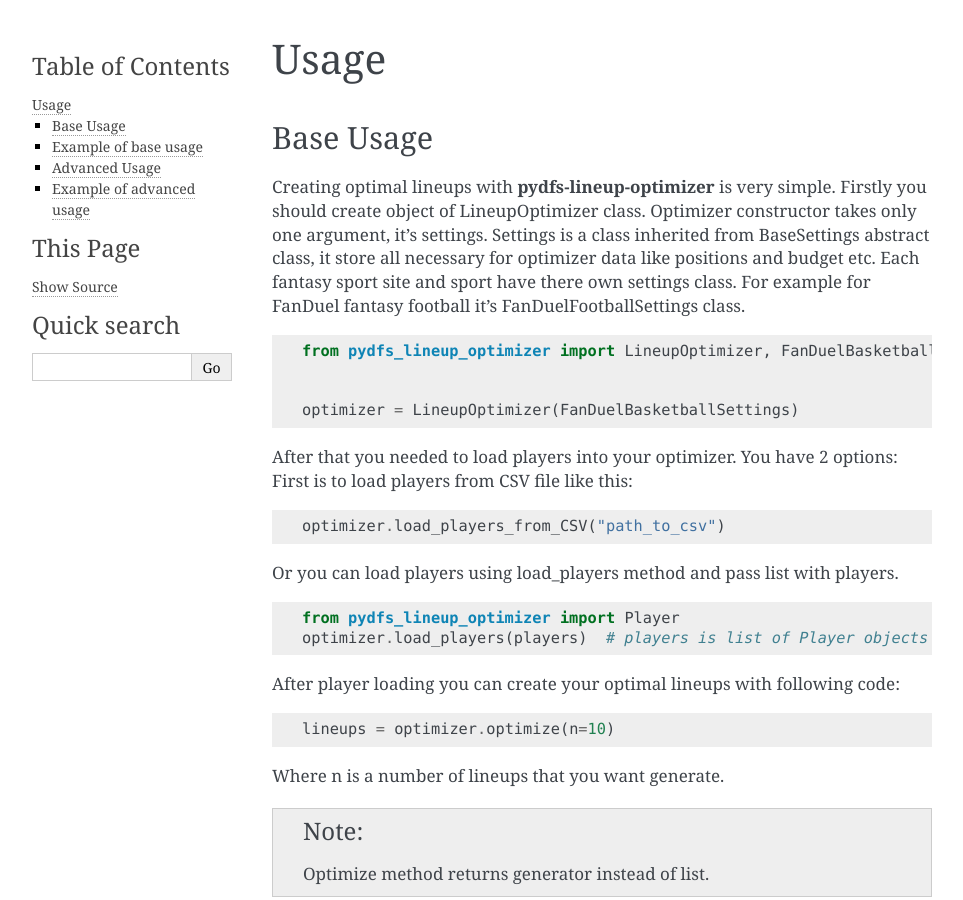
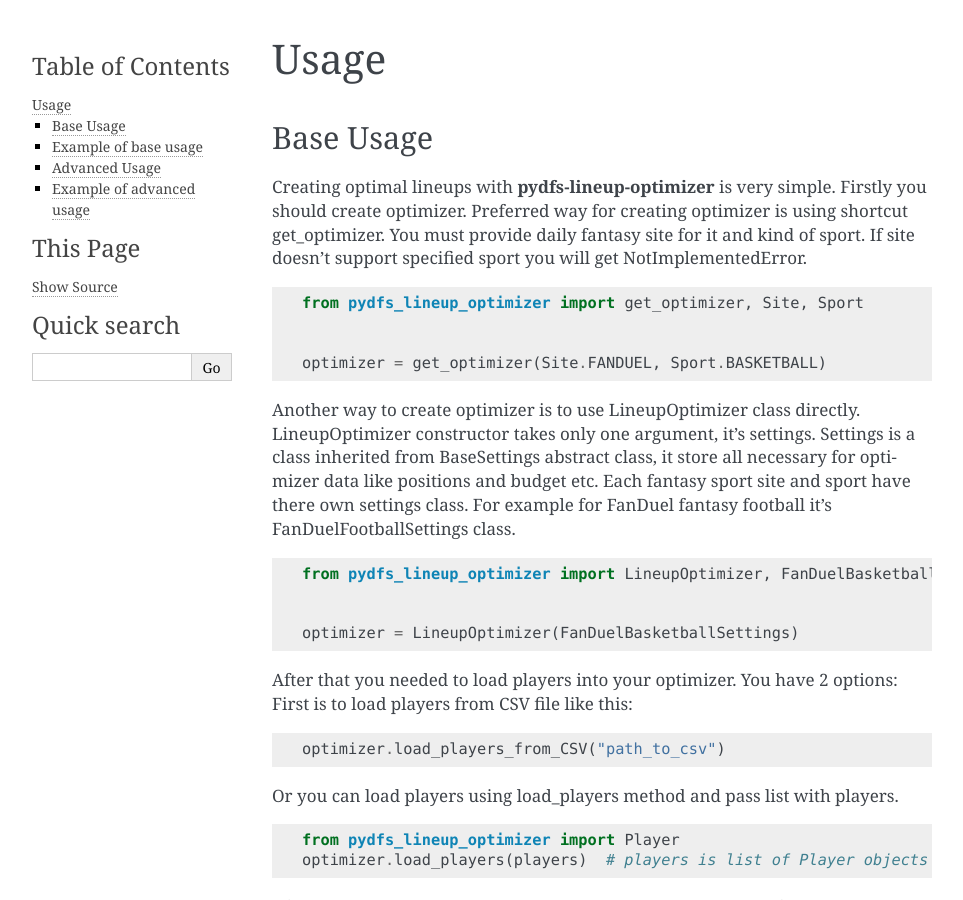
Before and after one commit to DimaKudosh/pydfs-lineup-optimizer, a Sphinx documentation site: the page built from docs/usage.rst, in a window 1280 px wide and 900 px high. Shown: the whole window, without its empty margins (148-1111 px from the left). Built offline with Sphinx 7.4.7, drawn with Linux system fonts in a browser that asks for light colours; some of the changed text lies outside the part shown.

Commit message:
Update docs

```diff
--- a/docs/index.rst
+++ b/docs/index.rst
@@ -25,9 +25,9 @@
 +--------+------------+---------+-------+--------------+
 | NBA    | \+         | \+      | \+    | \+           |
 +--------+------------+---------+-------+--------------+
-| NHL    | \-         | \-      | \+    | \+           |
+| NHL    | \+         | \+      | \+    | \+           |
 +--------+------------+---------+-------+--------------+
-| MLB    | \-         | \-      | \-    | \-           |
+| MLB    | \+         | \+      | \-    | \-           |
 +--------+------------+---------+-------+--------------+
 
 
--- a/docs/usage.rst
+++ b/docs/usage.rst
@@ -7,8 +7,19 @@
 Base Usage
 ----------
 Creating optimal lineups with **pydfs-lineup-optimizer** is very simple.
-Firstly you should create object of LineupOptimizer class.
-Optimizer constructor takes only one argument, it's settings.
+Firstly you should create optimizer. Preferred way for creating optimizer is using
+shortcut get_optimizer. You must provide daily fantasy site for it and kind of sport.
+If site doesn't support specified sport you will get NotImplementedError.
+
+.. code-block:: python
+
+    from pydfs_lineup_optimizer import get_optimizer, Site, Sport
+
+
+    optimizer = get_optimizer(Site.FANDUEL, Sport.BASKETBALL)
+
+Another way to create optimizer is to use LineupOptimizer class directly.
+LineupOptimizer constructor takes only one argument, it's settings.
 Settings is a class inherited from BaseSettings abstract class, it store all necessary for optimizer data
 like positions and budget etc. Each fantasy sport site and sport have there own settings class.
 For example for FanDuel fantasy football it's FanDuelFootballSettings class.
@@ -125,6 +136,19 @@
 
    Positions constraint hasn't effect for dfs sites without UTIL positions
 
+Optimizer also have randomness feature. It adds some deviation for players projection for
+creating less optimized but more randomized lineups. For activating randomness feature you must set randomness parameter to True.
+By default min deviation is 6% and max deviation is 12%. You can change it with set_deviation method.
+
+.. code-block:: python
+
+    lineups = optimizer.optimize(n=10, randomness=True)
+    lineups = optimizer.set_deviation(0.2, 0.4)  # for making more random lineups
+    lineups = optimizer.optimize(n=10, randomness=True)
+
+.. note::
+
+    With randomness = True optimizer generate lineups without ordering by max points projection.
 
 Example of advanced usage
 -------------------------
```
